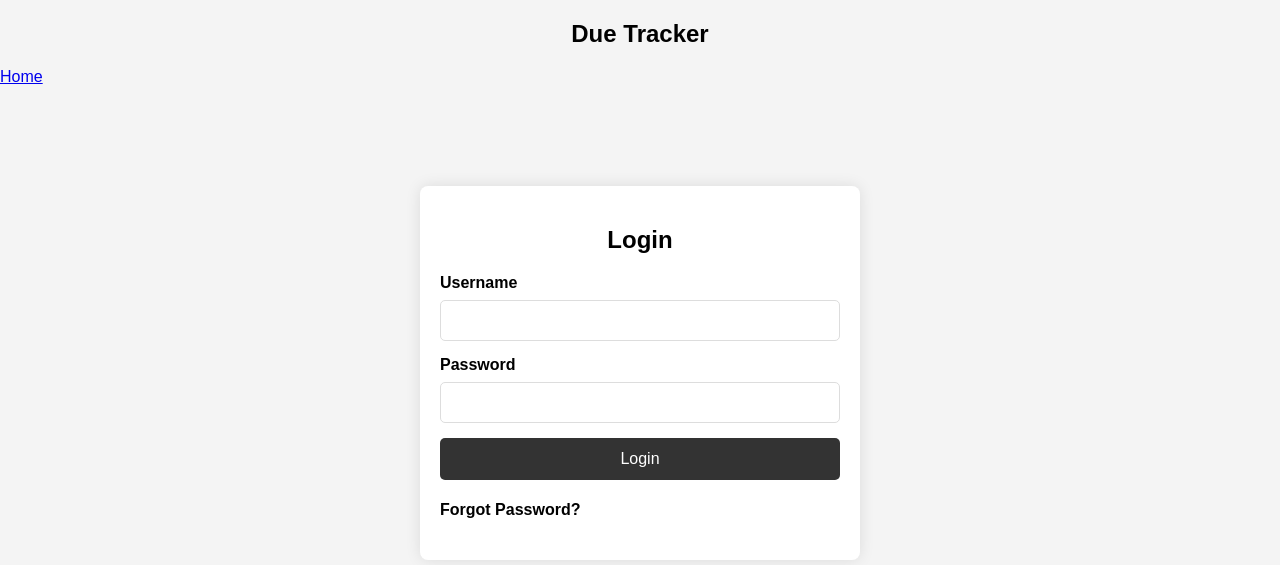
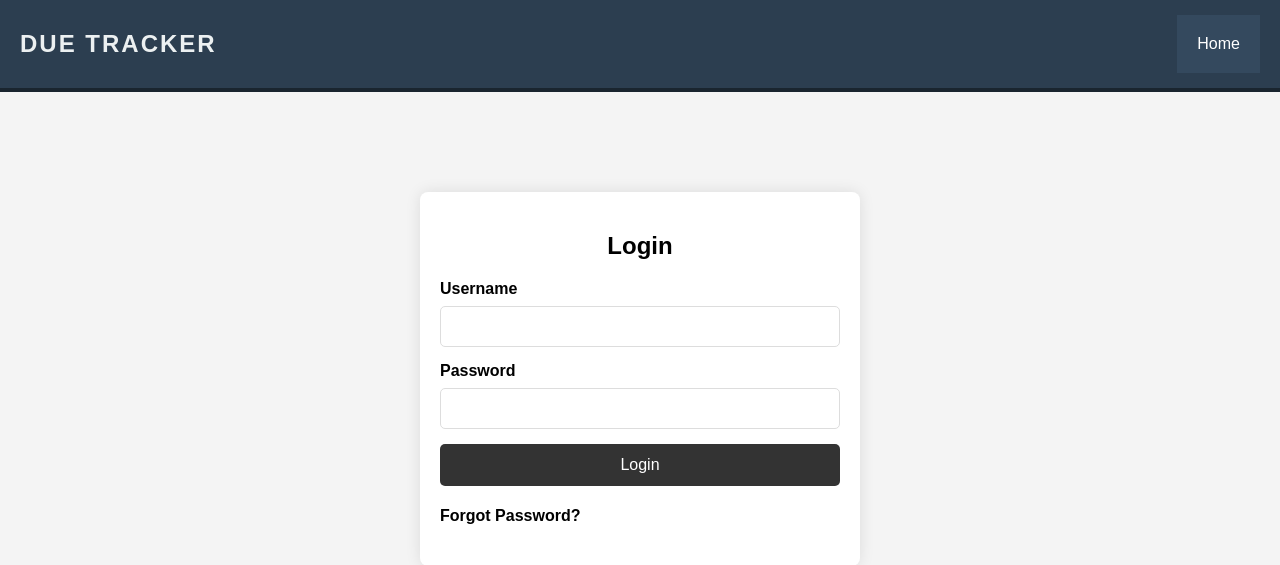
Before and after one commit to sneha0011/MCA_miniproject, a Flask app: page /login in a window 1280 px wide. Shown: the top 565 px of the page. Run offline with Flask 3, Linux system fonts and the light colour scheme.

Commit message:
Update styles.css

```diff
--- a/static/styles.css
+++ b/static/styles.css
@@ -4,7 +4,51 @@ body {
     margin: 0;
     padding: 0;
 }
+/* Header Styles */
+header {
+    background-color: #2c3e50;
+    padding: 15px 20px;
+    color: #ecf0f1;
+    border-bottom: 4px solid #1a252f;
+    display: flex;
+    justify-content: space-between;
+    align-items: center;
+}
+header nav {
+    margin-left: auto;
+}
 
+.page-title {
+    font-size: 24px;
+    font-weight: 700;
+    text-transform: uppercase;
+    letter-spacing: 2px;
+    margin: 0;
+}
+.subtitle {
+    font-size: 20px;
+    font-weight: 400;
+    margin: 5px 0 0;
+    text-align: center;
+    flex-grow: 1;
+    color: #bdc3c7;
+}
+nav {
+    display: flex;
+    justify-content: center;
+    gap: 20px;
+    padding: 10px;
+    background: #34495e;
+}
+
+nav a {
+    color: #fff;
+    text-decoration: none;
+    padding: 10px;
+}
+nav a:hover {
+    background: #2c3e50;
+}
 .login-container {
     width: 100%;
     max-width: 400px; /* Increase max-width for better form sizing */
```
